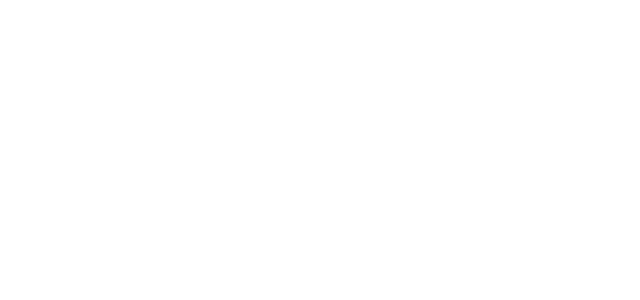
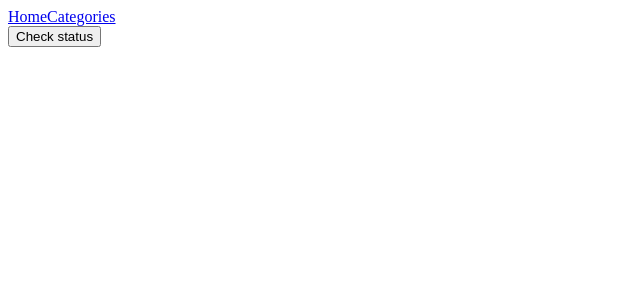
Before and after one commit to aimalamiri/Bookstore-With-React, a React (Create React App) app: page /categories in a window 1280 px wide. Before the commit this address had no page. Shown: the top 300 px of the page, without its empty margins (0-640 px from the left). Built offline with nearby package versions, Linux system fonts and the light colour scheme.

Commit message:
Add Categories and Navigation components

```diff
--- a/src/App.js
+++ b/src/App.js
@@ -1,11 +1,15 @@
 import { Routes, Route } from 'react-router-dom';
+import Navigation from './components/Navigation';
 import Books from './components/Books';
+import Categories from './components/Categories';
 
 function App() {
   return (
     <div className="App">
+      <Navigation />
       <Routes>
         <Route path="/" element={<Books />} />
+        <Route path="/categories" element={<Categories />} />
       </Routes>
     </div>
   );
--- /dev/null
+++ b/src/components/Categories.js
@@ -0,0 +1,3 @@
+const Categories = () => <button type="button">Check status</button>;
+
+export default Categories;
--- /dev/null
+++ b/src/components/Navigation.js
@@ -0,0 +1,10 @@
+import { Link } from 'react-router-dom';
+
+const Navigation = () => (
+  <nav>
+    <Link to="/">Home</Link>
+    <Link to="/categories">Categories</Link>
+  </nav>
+);
+
+export default Navigation;
```
